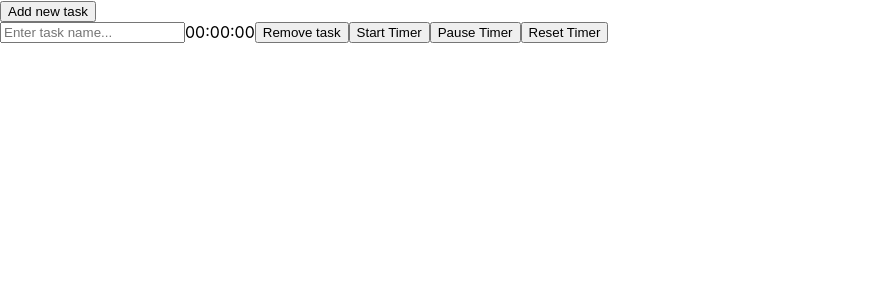
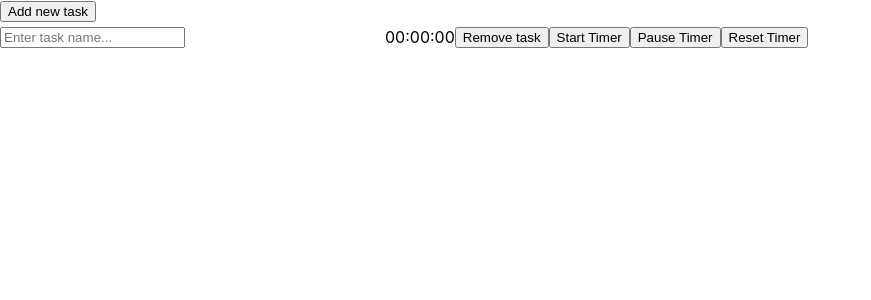
Before and after one commit to elGrogz/billable-hours-timer, a React (Create React App) app: page / in a window 1280 px wide. Both pictures are taken after a click on the button "Add new task". Shown: the top 300 px of the page, without its empty margins (0-871 px from the left). Built offline with nearby package versions, Linux system fonts and the light colour scheme.

Commit message:
done some input styling

```diff
--- a/src/components/Task.tsx
+++ b/src/components/Task.tsx
@@ -37,14 +37,15 @@ const Task = (props: any) => {
 
   return (
     <div>
-      <div style={{ display: "flex", flexDirection: "row" }}>
+      <div style={{ display: "flex", flexDirection: "row", marginTop: 5 }}>
         <input
+          maxLength={25}
           onChange={(event: React.ChangeEvent<HTMLInputElement>): void =>
             setTaskName(event.target.value)
           }
           placeholder="Enter task name..."
         ></input>
-        <div>{taskName}</div>
+        <div style={{ width: 200 }}>{taskName}</div>
         <div className="stopwatch">
           <div className="numbers">
             <span>{("0" + Math.floor((time / 86400000) % 24)).slice(-2)}:</span>
```
